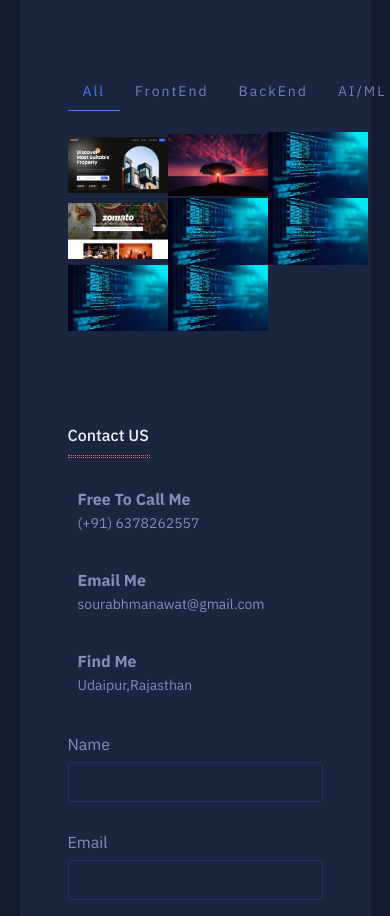
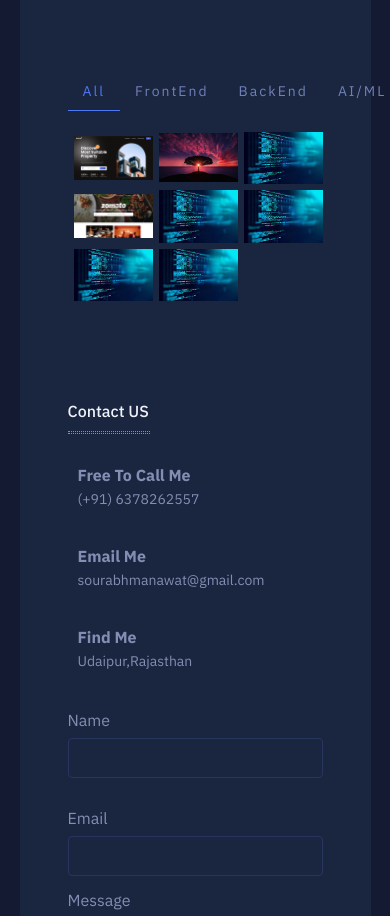
Before and after one commit to Sourabh-Smash/newPortfolio, a React app: page / in a window 390 px wide. Shown: the part 2623-3539 px from the top of the page. Built offline with nearby package versions, Linux system fonts and the light colour scheme; the HTML template or start-up script is replaced by a standard one.

Commit message:
updating css of images

```diff
--- a/src/App.css
+++ b/src/App.css
@@ -725,9 +725,9 @@ footer {
   }
   section.work .wrapper .portfolio .portfolio_wrapper .item{
     /* height: 100px; */
-    width: 100px;
-    height: 100%;
-    margin: 0 0px 0px 0px;
+    /* width: 100px; */
+    /* height: 100%; */
+    /* margin: 0 0px 0px 0px; */
   }
    section.work .wrapper .portfolio .portfolio_wrapper .item a img{
      object-fit: contain;
```
